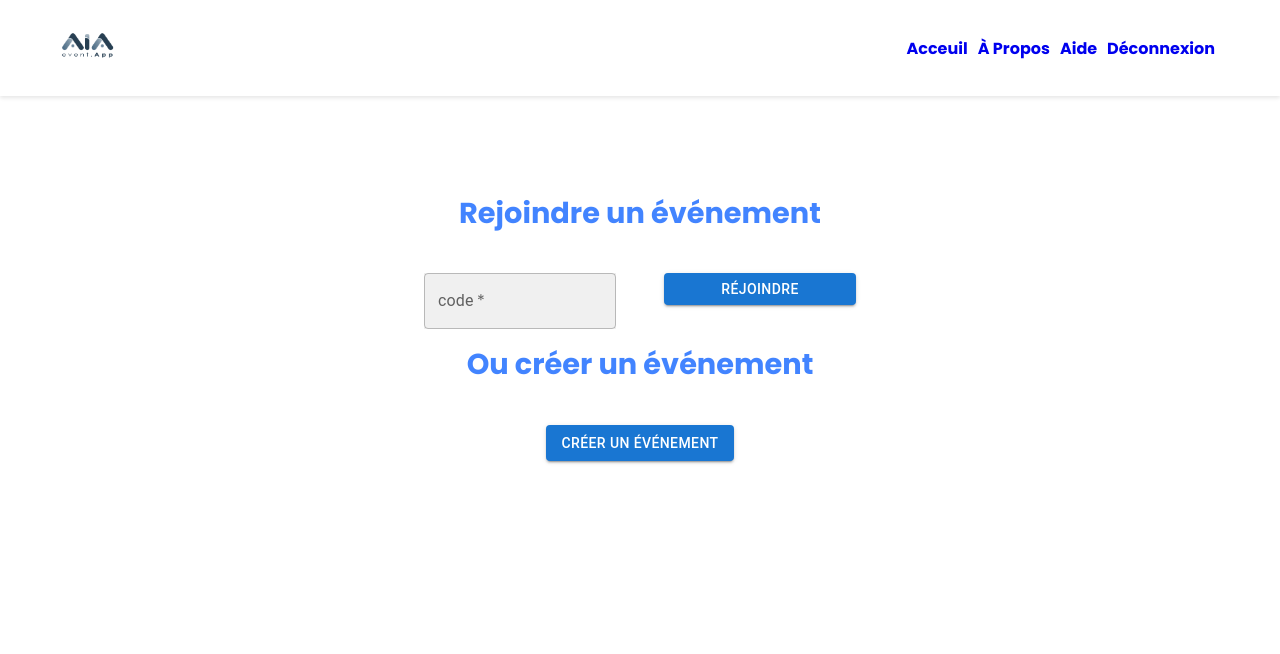
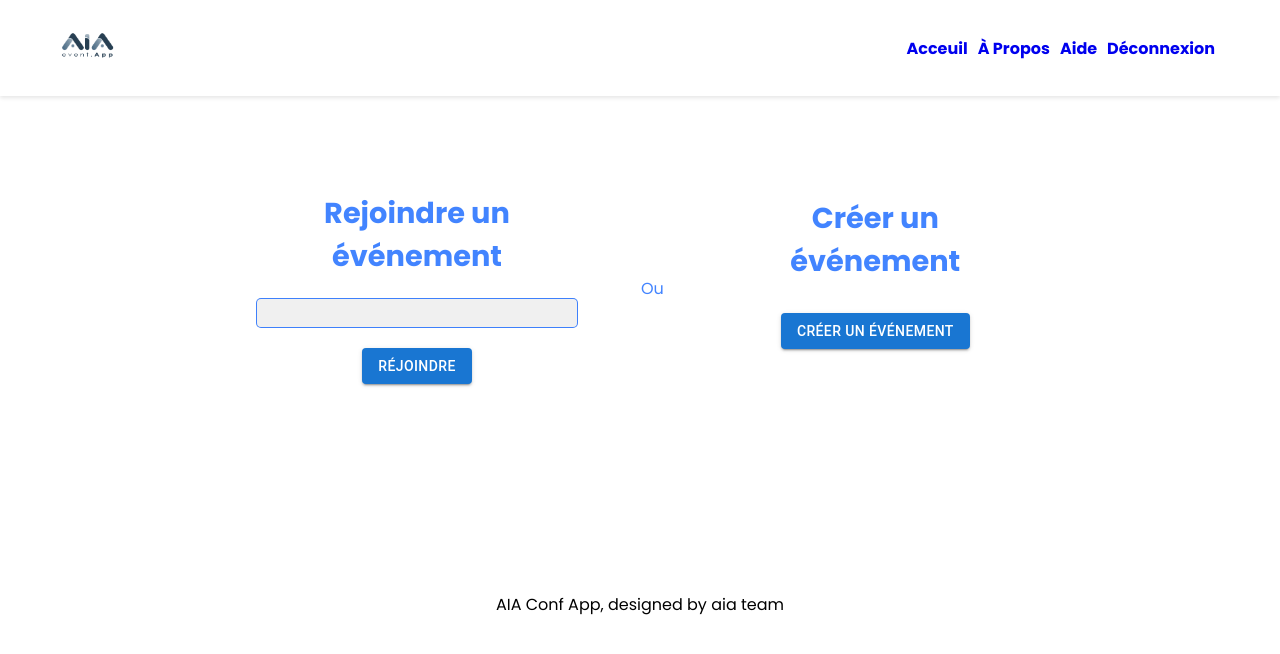
Before and after one commit to Tacite243/aia, a React (Vite) app in the folder frontend/: page /home in a window 1280 px wide. Shown: the top 654 px of the page. Built offline with nearby package versions, Linux system fonts and the light colour scheme; sample sign-in values are in the browser's storage.

Commit message:
style homePage

```diff
--- a/frontend/src/App.css
+++ b/frontend/src/App.css
@@ -73,10 +73,18 @@ body {
     align-items: center;
     text-align: center;
     align-content: center;
-    padding: 12% 0;
+    padding: 15% 0;
+    display: grid;
+    grid-template-columns: 2fr 1fr 2fr;
+    margin: 0 20vw;
 }
 
-.homePageContainer form .input,
+.description {
+    align-items: center;
+    text-align: center;
+    align-content: center;
+};
+
 .homePageContainer form button {
     height: 2rem;
     width: 12rem;
@@ -86,19 +94,20 @@ body {
 
 .homePageContainer form input {
     background-color: #f0f0f0;
-    box-shadow: #333 1px;
     color: rgba(0, 89, 255, 0.743);
     font-size: 1.0rem;
-
+    border: 1px solid rgba(0, 89, 255, 0.743);
+    border-radius: 5px;
+    height: 1.6rem;
 }
 
 .home-title,
 .questions-title {
     font-size: 1.8rem;
     color: rgba(0, 89, 255, 0.743);
+    margin: 0;
+    padding: 0;
 }
-
-
 
 /* sider bar */
 
@@ -178,8 +187,6 @@ body {
     width: 100%;
 }
 
-
-
 .about-page {
     width: 100vh;
     background-color: #333;
@@ -246,3 +253,11 @@ body {
 .dropzone input {
     display: none;
 }
+
+.input {
+    margin: 20px 0;
+}
+
+.createEvent button {
+    margin: 30px 0;
+}
--- a/frontend/src/pages/homePage.jsx
+++ b/frontend/src/pages/homePage.jsx
@@ -16,10 +16,10 @@ export default function HomePage() {
         event.preventDefault();
         try {
             const response = await axios.get(`http://localhost:5000/api/events/${eventId}`);
-            if (response.status === 200){
+            if (response.status === 200) {
                 navigate(`/dashboard/${eventId}`);
             }
-        } catch (error){
+        } catch (error) {
             setErrorMessage('Event not found. Please check the code and try again.')
         }
     };
@@ -35,27 +35,31 @@ export default function HomePage() {
     return (
         <div className='homePage'>
             <Header />
+            <div className="content">
                 <div className='homePageContainer'>
-                <form onSubmit={handleNavigateToDashboard}>
+                    <form onSubmit={handleNavigateToDashboard} className='join-event'>
                         <h4 className='home-title'>Rejoindre un événement</h4>
-                    <TextField
-                        label="code"
+                        <input
                             type="text"
-                        required
-                        variant="outlined"
+                            name=""
                             className='input'
                             value={eventId}
                             onChange={(e) => setEventId(e.target.value)}
-                    />
+                        /> <br />
                         {errorMessage && <p className="error-message">{errorMessage}</p>}
                         <Boutton text={"Réjoindre"} type={'submit'} />
                     </form>
+                    <div className="medium" style={{ color: 'rgba(0, 89, 255, 0.743)' }}>Ou</div>
                     <div className='createEvent'>
-                    <h4 className='home-title'>Ou créer un événement </h4>
+                        <h4 className='home-title'>Créer un événement </h4>
                         <Boutton text={"créer un événement"} click={openPopup} />
                         <CreateEvent isOpen={isPopupOpen} onClose={closePopup} />
                     </div>
                 </div>
             </div>
+            <div className="description">
+                <p>AIA Conf App, designed by aia team</p>
+            </div>
+        </div>
     );
 }
```
Lines whose indentation alone changed are shown as unchanged.
